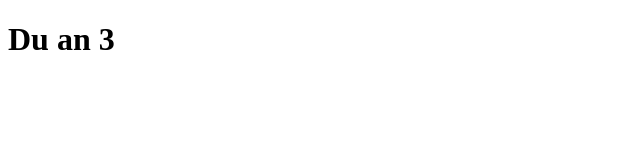
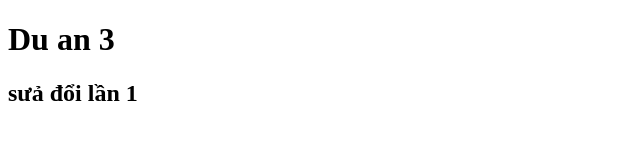
Before and after one commit to docuong039/duan3, a plain HTML site: page index.html in a window 1280 px wide. Shown: the whole page, without its empty margins (0-640 px from the left). Drawn offline with Linux system fonts and the light colour scheme.

Commit message:
sửa đổi lần 1

```diff
--- a/index.html
+++ b/index.html
@@ -7,5 +7,6 @@
   </head>
   <body>
     <h1>Du an 3</h1>
+    <h2>sưả đổi lần 1</h2>
   </body>
 </html>
```
